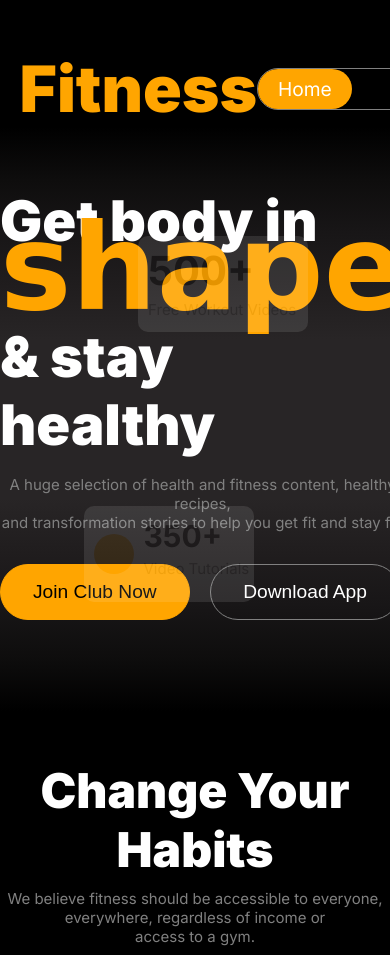
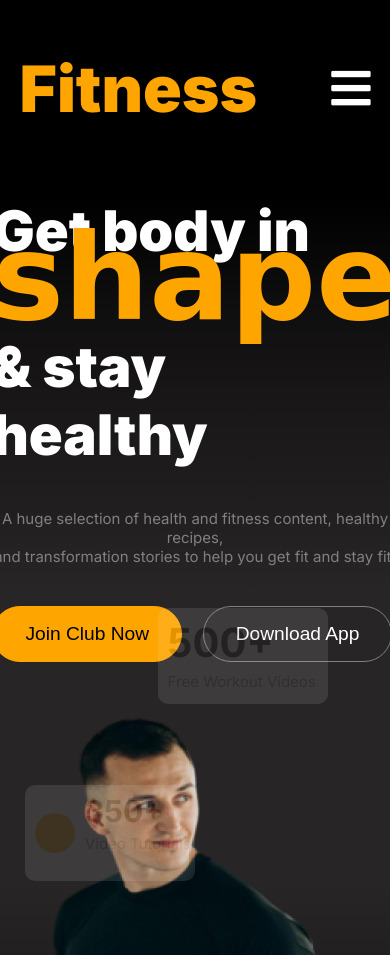
Before and after one commit to Redoy-Dash/second-assignment-repo, a plain HTML site: page index.html in a window 390 px wide. Shown: the top 955 px of the page. Drawn offline with Linux system fonts and the light colour scheme; a web font is replaced by a local one.

Commit message:
navbar respondive finished

```diff
--- a/Styles/responsive.css
+++ b/Styles/responsive.css
@@ -0,0 +1,40 @@
+@media only screen and (max-width: 576px) {
+
+    /* Navbar */
+    .header .container .navbar ul {
+        display: none;
+    }
+
+    .header .container .navbar .menu_bar {
+        display: block;
+    }
+
+    .header .container .navbar .menu_bar i {
+        font-size: 45px;
+        color: white;
+    }
+
+    /* Hero Content */
+
+    .hero .container .hero_content {
+        display: flex;
+        flex-direction: column;
+        justify-content: center;
+        align-items: center;
+        margin-top: 70px;
+    }
+
+    .hero .container .hero_content .hero-text p {
+        margin: 40px 0;
+    }
+
+    .hero .container .hero_content .hero-text .stats .statt {
+        top: 72%;
+        right: 16%;
+    }
+
+    .hero .container .hero_content .hero-text .stats .stat {
+        top: 93%;
+        right: 50%;
+    }
+}
--- a/Styles/style.css
+++ b/Styles/style.css
@@ -33,6 +33,10 @@ body {
     color: orange;
     font-weight: 900;
     font-size: 4rem;
+}
+
+.header .container .navbar .menu_bar {
+    display: none;
 }
 
 .header .container .navbar ul {
--- a/index.html
+++ b/index.html
@@ -30,6 +30,9 @@
                     <li><a href="#">Contact</a></li>
                     <li><a href="#">About</a></li>
                 </ul>
+                <div class="menu_bar">
+                    <i class="fas fa-bars"></i>
+                </div>
             </nav>
         </div>
         <div class="hero">
@@ -61,7 +64,7 @@
                         </div>
                     </div>
                     <div class="hero-image">
-                        <img src="images/images 2.png" alt="Fitness Image">
+                        <img src="images/images2.png" alt="Fitness Image">
                     </div>
                 </div>
             </div>
```
Also changed, not shown: images/Images2.png (renamed from images/Images 2.png).
